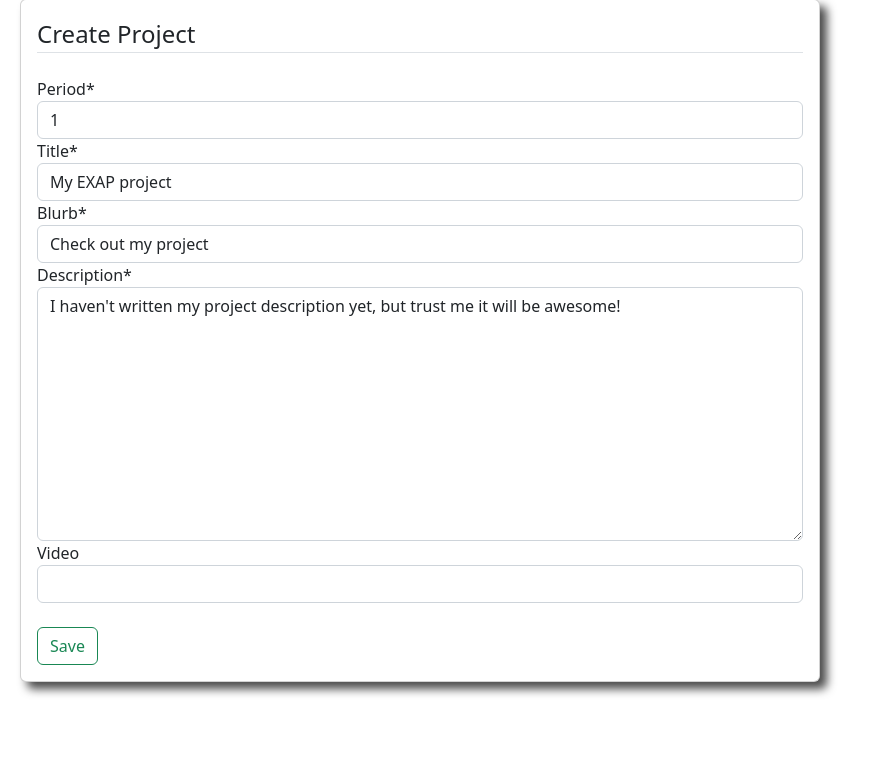
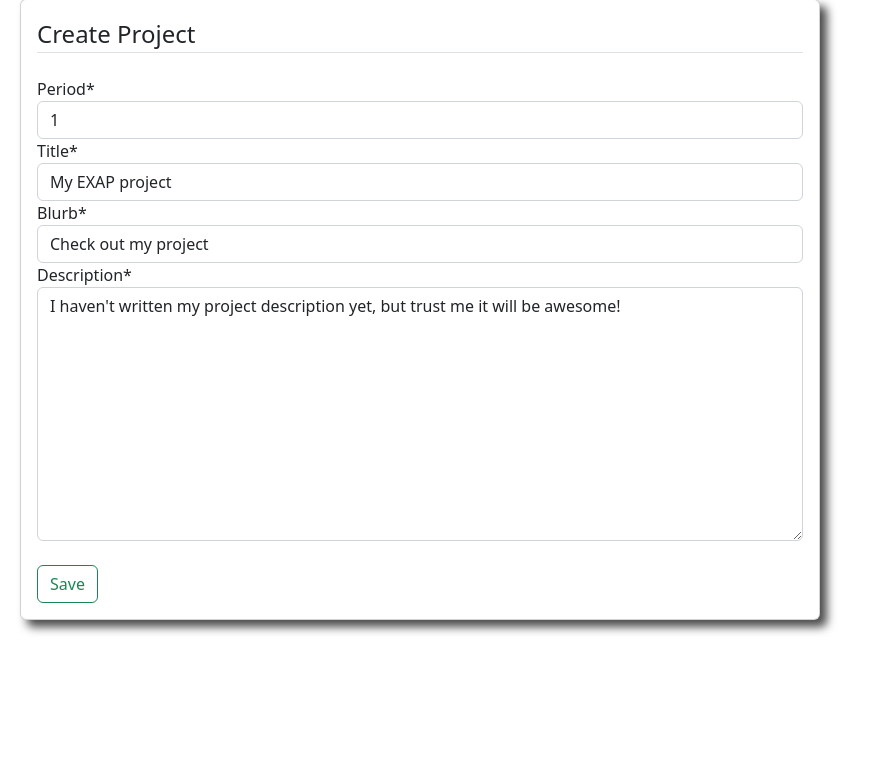
Before and after one commit to JackPadalino/ExApp, a Django app: page /users/newproject/ in a window 1280 px wide. Shown: the part 77-855 px from the top of the page, without its empty margins (0-877 px from the left). After the commit the page ends 711 px from the top, so only its background shows below. Run offline with Django 4.2, Linux system fonts and the light colour scheme; a user stored in the database is signed in; some libraries are stand-ins or nearby versions.

Commit message:
Removed video field

```diff
--- a/users/models.py
+++ b/users/models.py
@@ -26,7 +26,7 @@ class Project(models.Model):
     student = models.ForeignKey(User,on_delete=models.CASCADE)
     period = models.IntegerField(choices=periods,default=1)
     liked = models.ManyToManyField(User,default=None,blank=True,related_name='likes')
-    video = models.CharField(max_length=1000,default=None,blank=True,null=True)
+    #video = models.CharField(max_length=1000,default=None,blank=True,null=True)
     title = models.CharField(max_length=50,default='My EXAP project')
     blurb = models.CharField(max_length=100,default='Check out my project')
     description = models.TextField(default="I haven't written my project description yet, but trust me it will be awesome!")
--- a/users/templates/users/project_detail.html
+++ b/users/templates/users/project_detail.html
@@ -65,12 +65,12 @@
         <!--video containers and div-->
         <!--<div class='video-container'>-->
         <div class='video-div'>
-            <!--<h3>Add a video to explain your project and show off your process!</h3>-->
-            {% if project.video %}
+            <h3>Add a video to explain your project and show off your process!</h3>
+            <!--if project.video %}
                 {% video project.video '400x300' %}
             {% else %}
                 <h3>Add a video to explain your project and show off your process!</h3>
-            {% endif %}
+            {% endif %}-->
         <!--</div>-->
         </div>
         <div class='photo-gallery'>
--- a/users/views.py
+++ b/users/views.py
@@ -165,7 +165,8 @@ def ProjectDetailView(request,pk):
 
 class ProjectCreateView(LoginRequiredMixin,CreateView):
     model = Project
-    fields = ['period','title','blurb','description','video']
+    #fields = ['period','title','blurb','description','video']
+    fields = ['period','title','blurb','description']
 
     def form_valid(self,form):
         form.instance.student = self.request.user
@@ -177,7 +178,8 @@ class ProjectCreateView(LoginRequiredMixin,CreateView):
 
 class ProjectUpdateView(LoginRequiredMixin,UserPassesTestMixin,UpdateView):
     model = Project
-    fields = ['period','title','blurb','description','video']
+    #fields = ['period','title','blurb','description','video']
+    fields = ['period','title','blurb','description']
 
     def form_valid(self,form):
         form.instance.student = self.request.user
```
Also changed, not shown: users/migrations/0033_project_video.py (deleted).
